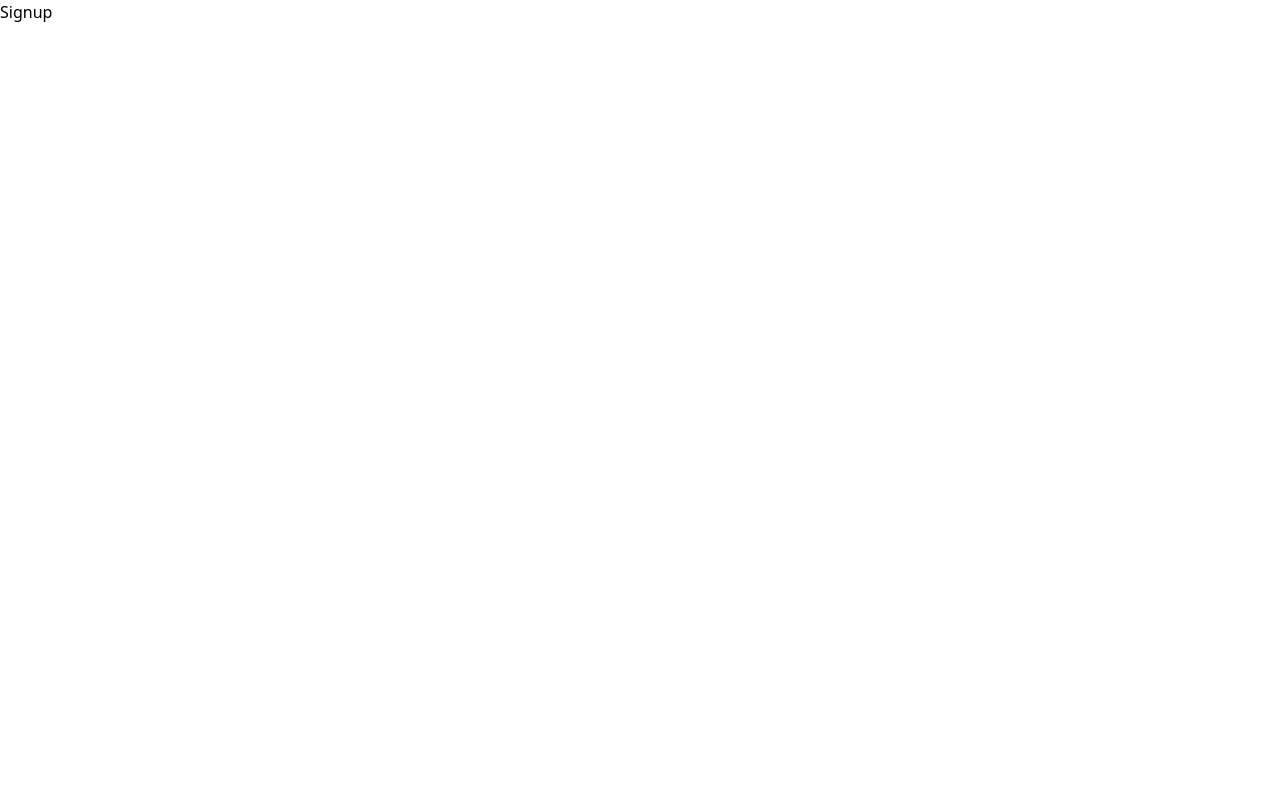
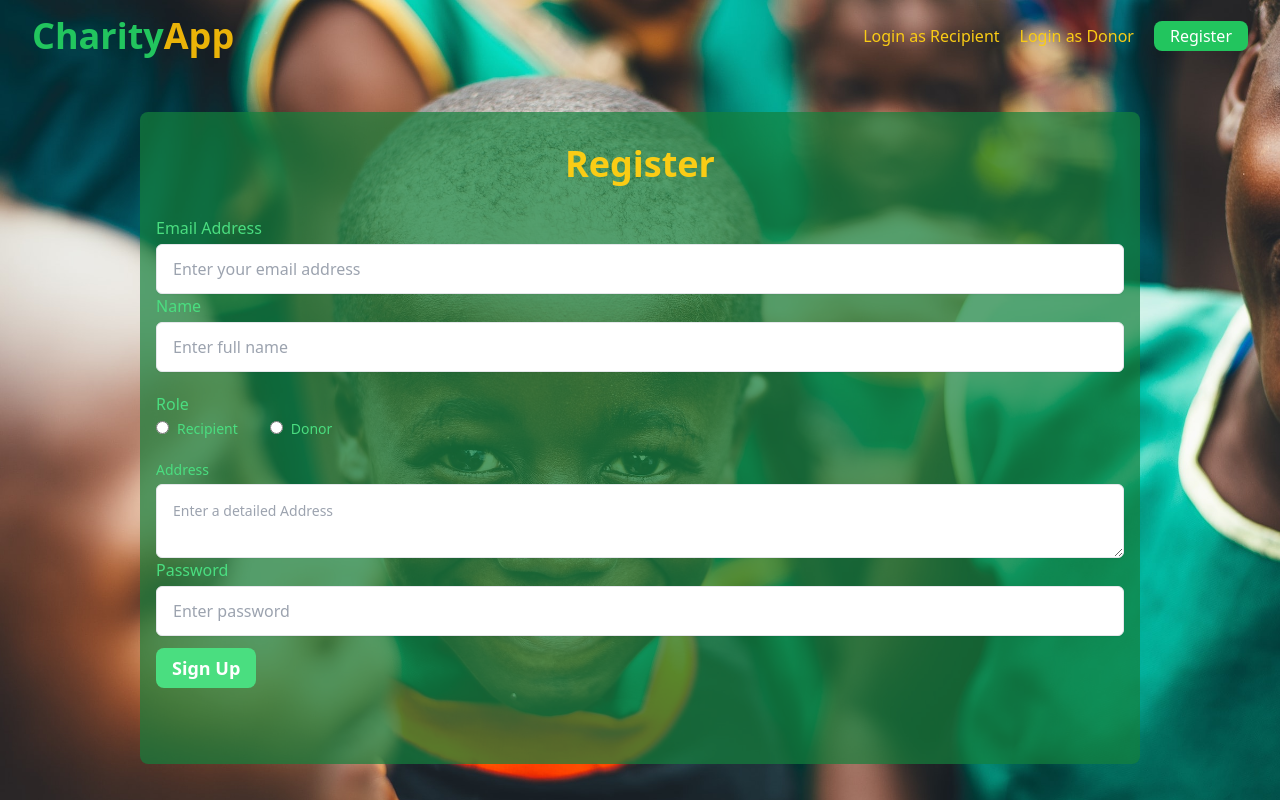
Before and after one commit to mowfaqqa/charity-app, a Next.js app: page /auth/signup in a window 1280 px wide. Built offline with nearby package versions, Linux system fonts and the light colour scheme.

Commit message:
implemented signup page

```diff
--- a/src/components/Header.tsx
+++ b/src/components/Header.tsx
@@ -16,7 +16,7 @@ function MobileNavLink({ href, children } : any) {
     return (
       <svg
         aria-hidden="true"
-        className="h-3.5 w-3.5 overflow-visible stroke-slate-700"
+        className="h-3.5 w-3.5 overflow-visible stroke-yellow-700"
         fill="none"
         strokeWidth={2}
         strokeLinecap="round"
@@ -73,10 +73,10 @@ function MobileNavLink({ href, children } : any) {
               as="div"
               className="absolute inset-x-0 top-full mt-4 flex origin-top flex-col rounded-2xl bg-white p-4 text-lg tracking-tight text-slate-900 shadow-xl ring-1 ring-slate-900/5"
             >
-              <Link href="/signup/donor" passHref><span> Register as donor</span> </Link>
-              <Link href="/signup/recipient" passHref><span> Register as recipient</span> </Link>
+              <Link href="/auth/login/donor" passHref><span> login as donor</span> </Link>
+              <Link href="/auth/login/recipient" passHref><span> login as recipient</span> </Link>
               <hr className="m-2 border-green-300/40" />
-              <Link href="/login" passHref>Log In</Link>
+              <Link href="/login" passHref>Register</Link>
             </Popover.Panel>
           </Transition.Child>
         </Transition.Root>
@@ -95,21 +95,21 @@ function MobileNavLink({ href, children } : any) {
               </Link>
             </div>
             <div className="flex items-center gap-x-5 md:gap-x-8">
-              <div className="hidden md:flex items-center gap-x-5">
+              <div className="hidden md:flex items-center gap-x-5 text-yellow-400">
 
-                <Link href="/login" passHref>
+                <Link href="/auth/login/recipient" passHref>
                     <span>
-                        Register as Recipient
+                        Login as Recipient
                     </span>
                 </Link>
-                <Link href="/login" passHref>
+                <Link href="/auth/login/donor" passHref>
                     <span>
-                        Register as Donor
+                        Login as Donor
                     </span>
                 </Link>
-                <Link href="/login" passHref>
+                <Link href="/auth/signup" passHref>
                     <span className='bg-green-500 text-white py-1 px-4 rounded-lg hover:bg-green-700'>
-                        Login
+                        Register
                     </span>
                 </Link>
               </div>
--- a/src/pages/auth/login/donor.tsx
+++ b/src/pages/auth/login/donor.tsx
@@ -8,8 +8,8 @@ const Donor = () => {
   return (
     <div className='bg-green-700/70 my-10 rounded-lg py-8 px-4 mx-3'>
     <div className='text-center'>
-        <h1 className='text-4xl font-bold text-gray-50'>Sign In as a Donor</h1>
-        <p className='text-base text-gray-50'>Dont have an account? <span><Link href="/auth/signup" passHref><span className='text-green-400'> Register</span></Link></span></p>
+        <h1 className='text-4xl font-bold text-yellow-400'>Sign In as a Donor</h1>
+        <p className='text-sm text-yellow-200'>Dont have an account? <span><Link href="/auth/signup" passHref><span className='text-green-400'> Register</span></Link></span></p>
     </div>
     <div className='max-w-[1200px] mx-auto py-8'>
         <InputField
--- a/src/pages/auth/login/recipient.tsx
+++ b/src/pages/auth/login/recipient.tsx
@@ -8,8 +8,8 @@ const Recipient = () => {
   return (
     <div className='bg-green-700/70 my-10 rounded-lg py-8 px-4 mx-3'>
     <div className='text-center'>
-        <h1 className='text-4xl font-bold text-gray-50'>Sign In as a Recipient</h1>
-        <p className='text-base text-gray-50'>Dont have an account? <span><Link href="/auth/signup" passHref><span className='text-yellow-400'> Register</span></Link></span></p>
+        <h1 className='text-4xl font-bold text-yellow-400'>Sign In as a Recipient</h1>
+        <p className='text-sm text-yellow-200/70'>Dont have an account? <span><Link href="/auth/signup" passHref><span className='text-green-400'> Register</span></Link></span></p>
     </div>
     <div className='max-w-[900px] mx-auto py-8'>
         <InputField
--- a/src/pages/auth/signup/index.tsx
+++ b/src/pages/auth/signup/index.tsx
@@ -1,9 +1,105 @@
 import React from 'react'
+import { AuthLayout } from '../../../components/AuthLayout'
+import Button from '../../../components/Button'
+import { InputField, TextareaField } from '../../../components/InputFields'
 
 const Signup = () => {
   return (
-    <div>Signup</div>
+    <div className='bg-green-700/70 my-10 rounded-lg py-8 px-4 mx-3'>
+    <div className='text-center'>
+        <h1 className='text-4xl font-bold text-yellow-400'>Register</h1>
+        {/* <p className='text-sm text-yellow-200'>have an account? <span><Link href="/auth/signup" passHref><span className='text-green-400'> Login</span></Link></span></p> */}
+    </div>
+    <div className='max-w-[1200px] mx-auto py-8'>
+        <InputField
+         required
+         id="email"
+         type="email"
+         label="Email Address"
+         placeholder="Enter your email address"
+        //  error={!!formik.touched.email && !!formik.errors.email}
+        //  helperText={!!formik.touched.email && formik.errors.email}
+        //  inputProps={{
+        //    value: formik.values.email,
+        //    onChange: formik.handleChange("email"),
+        //    onBlur: formik.handleBlur("email"),
+        //  }}
+        />
+        <InputField
+         required
+         id="name"
+         type="text"
+         label="Name"
+         placeholder="Enter full name"
+        //  error={!!formik.touched.password && !!formik.errors.password}
+        //  helperText={!!formik.touched.password && formik.errors.password}
+        //  inputProps={{
+        //    value: formik.values.password,
+        //    onChange: formik.handleChange("password"),
+        //    onBlur: formik.handleBlur("password"),
+        //  }}
+        />
+        <div className="relative my-5 text-green-400">
+          <p className='text-green-400 text-base'>Role</p>
+            <label htmlFor="role" className="mr-8 text-sm">
+              <input
+                className="mr-2"
+                type="radio"
+                name="role"
+                value="recipient"
+                // onChange={'formik?.handleChange'}
+              />
+              Recipient
+            </label>
+            <label htmlFor="role" className='text-sm'>
+              <input
+                className="mr-2"
+                type="radio"
+                name="role"
+                value="donor"
+                // onChange={'formik?.handleChange'}
+              />
+              Donor
+            </label>
+          </div>
+        <TextareaField
+         required
+         id="address"
+         type="address"
+         label="Address"
+         placeholder="Enter a detailed Address"
+        //  error={!!formik.touched.password && !!formik.errors.password}
+        //  helperText={!!formik.touched.password && formik.errors.password}
+        //  inputProps={{
+        //    value: formik.values.password,
+        //    onChange: formik.handleChange("password"),
+        //    onBlur: formik.handleBlur("password"),
+        //  }}
+        />
+        <InputField
+         required
+         id="password"
+         type="password"
+         label="Password"
+         placeholder="Enter password"
+        //  error={!!formik.touched.password && !!formik.errors.password}
+        //  helperText={!!formik.touched.password && formik.errors.password}
+        //  inputProps={{
+        //    value: formik.values.password,
+        //    onChange: formik.handleChange("password"),
+        //    onBlur: formik.handleBlur("password"),
+        //  }}
+        />
+       <Button variant="primary" className="py-2 my-3" onClick={"formik.handleSubmit"}>
+        Sign Up
+       </Button>
+    </div>
+    </div>
   )
 }
 
 export default Signup
+
+Signup.getLayout = function getLayout(login: React.ReactElement) {
+    return <AuthLayout>{login}</AuthLayout>;
+  };
--- a/src/pages/login.tsx
+++ /dev/null
@@ -1,9 +0,0 @@
-import React from 'react'
-
-const login = () => {
-  return (
-    <div>login</div>
-  )
-}
-
-export default login
--- a/src/pages/register.tsx
+++ /dev/null
@@ -1,9 +0,0 @@
-import React from 'react'
-
-const register = () => {
-  return (
-    <div>register</div>
-  )
-}
-
-export default register
```
